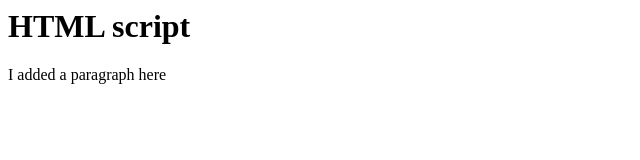
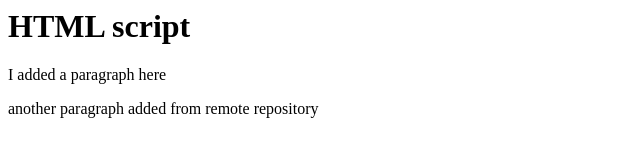
Before and after one commit to dotun-ogundare/testKnowledge, a plain HTML site: page index.html in a window 1280 px wide. Shown: the whole page, without its empty margins (0-640 px from the left). Drawn offline with Linux system fonts and the light colour scheme.

Commit message:
Update index.html

```diff
--- a/index.html
+++ b/index.html
@@ -6,5 +6,6 @@
 	<body>
 		<h1>HTML script</h1>
 		<p>I added a paragraph here</p>
+		<p> another paragraph added from remote repository</p>
 	</body>
 </html>
```
